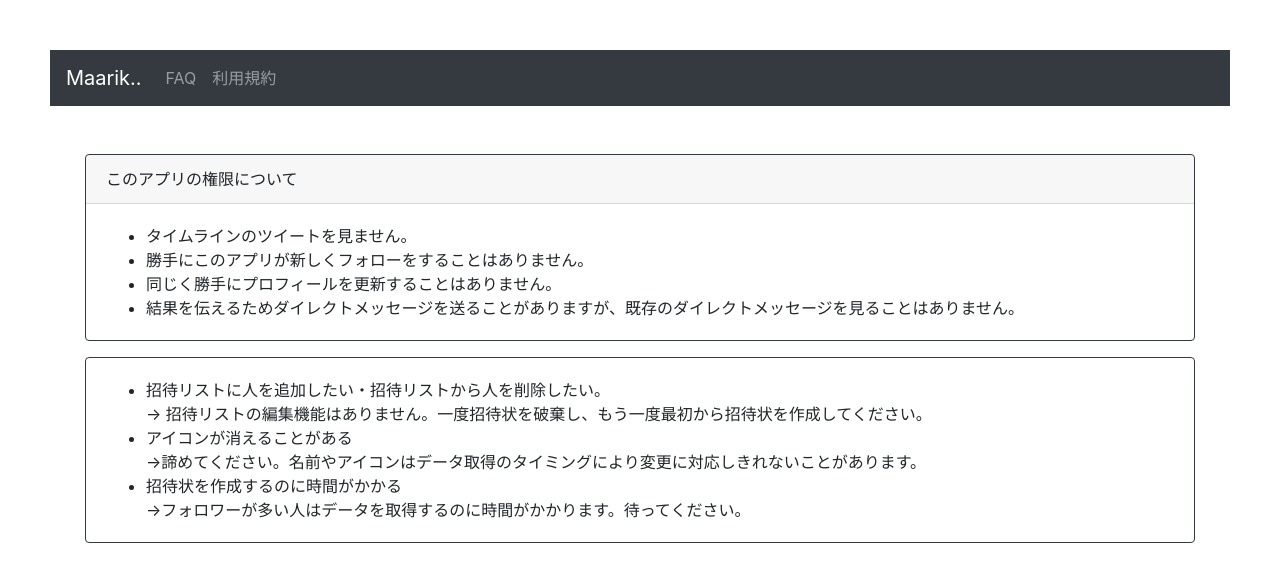
After one commit to hitowaft/NGAC, a Flask app: page /faq in a window 1280 px wide. The commit adds this page. Shown: the top 582 px of the page. Run offline with Flask 2, Linux system fonts and the light colour scheme; some libraries are stand-ins or nearby versions.

Commit message:
change usage page  to faq, some bug fix

```diff
--- a/src/app_mod/routes.py
+++ b/src/app_mod/routes.py
@@ -206,12 +206,14 @@ def message_confirmation():
     if not form.validate_on_submit():
         flash("メッセージは127文字以下で入力してください")
 
-        return render_template("/message_and_date.html", form=form)
+        return render_template("/message_and_date.html", form=form, info_added_followers=info_added_followers)
 
 
     session["invite_message"]  = request.form["invite_message"]
     session["selected_date"]  = datetime.datetime.strptime(request.form["calendar"], "%Y-%m-%d")
     session["decline_message"]  = request.form["decline_message"]
+    if session["decline_message"] == "":
+        session["decline_message"] = "no_message"
 
 
     return render_template("/message_confirmation.html", info_added_followers = info_added_followers, invite_message=session["invite_message"], selected_date=session["selected_date"] + datetime.timedelta(hours=23, minutes=59, seconds=59), decline_message=session["decline_message"])
@@ -330,9 +332,9 @@ def show_invitation(host_id):
         return render_template("/invitation.html", result_wanna_meet=result_wanna_meet, decline_message=decline_message, host_user_name=host_user.user_name)
 
 
-@app.route('/usage', methods=["GET"])
-def usage():
-    return render_template("/usage.html")
+@app.route('/faq', methods=["GET"])
+def faq():
+    return render_template("/faq.html")
 
 @app.route('/terms_of_service', methods=["GET"])
 def terms():
--- a/src/app_mod/static/main.js
+++ b/src/app_mod/static/main.js
@@ -15,4 +15,8 @@ $(function(){
       }
   });
 
+  $("#toggle-btn").on('click', function(){
+    $(this).button('toggle').text('会いたい');
+  });
+
 });
--- /dev/null
+++ b/src/app_mod/templates/faq.html
@@ -0,0 +1,38 @@
+{% extends "layout.html" %}
+{% block content %}
+
+<div class="container mt-5">
+  <div class="row">
+    <div class="col card border-dark mb-3 p-0">
+      <div class="card-header">
+        このアプリの権限について
+      </div>
+      <div class="card-body">
+        <ul class="card-text">
+          <li>タイムラインのツイートを見ません。</li>
+          <li>勝手にこのアプリが新しくフォローをすることはありません。</li>
+          <li>同じく勝手にプロフィールを更新することはありません。</li>
+          <li>結果を伝えるためダイレクトメッセージを送ることがありますが、既存のダイレクトメッセージを見ることはありません。</li>
+        </ul>
+      </div>
+    </div>
+  </div>
+  <div class="row">
+    <div class="col card border-dark mb-3 p-0">
+      <div class="card-body">
+        <ul class="card-text">
+          <li>招待リストに人を追加したい・招待リストから人を削除したい。</li>→
+            招待リストの編集機能はありません。一度招待状を破棄し、もう一度最初から招待状を作成してください。
+          <li>アイコンが消えることがある</li>→諦めてください。名前やアイコンはデータ取得のタイミングにより変更に対応しきれないことがあります。
+          <li>招待状を作成するのに時間がかかる</li>→フォロワーが多い人はデータを取得するのに時間がかかります。待ってください。
+        </ul>
+      </div>
+    </div>
+  </div>
+</div>
+
+
+
+
+
+{% endblock %}
--- a/src/app_mod/templates/invitation.html
+++ b/src/app_mod/templates/invitation.html
@@ -15,9 +15,10 @@
   {% else %}
   <div class="container">
     <div class="row pt-3">
-      <div class="col-12 mb-3">
-        <p>残念ながら今回あなたはリストに載っていませんでした。この結果が{{host_user_name}}さんに知られることはありません。</p>
+      <div class="col-12 mb-3 lead">
+        <p>残念ながら今回あなたはリストに載っていませんでした。あなたが会いたいと思っていたことを{{host_user_name}}さんに知られることはありません。</p>
       </div>
+      {% if decline_message != "no_message" %}
       <div class="col card border-secondary mb-3 p-0">
         <div class="card-header">
           {{host_user_name}}さんからリストに載っていなかった人へのメッセージ
@@ -26,6 +27,7 @@
           <p>{{ decline_message }}</p>
         </div>
       </div>
+      {% endif %}
     </div>
   </div>
   {% endif %}
--- a/src/app_mod/templates/layout.html
+++ b/src/app_mod/templates/layout.html
@@ -22,7 +22,7 @@
   <header>
     <div class="bs-component">
       <nav class="navbar navbar-expand-lg navbar-dark bg-dark">
-      <a class="navbar-brand" href="/">コミュ障アプリ（仮</a>
+      <a class="navbar-brand" href="/">Maarik..</a>
       <button class="navbar-toggler" type="button" data-toggle="collapse" data-target="#navbarColor03" aria-controls="navbarColor03" aria-expanded="false" aria-label="Toggle navigation">
         <span class="navbar-toggler-icon"></span>
       </button>
@@ -33,7 +33,7 @@
             <a class="nav-link" href="#">トップ <span class="sr-only">(current)</span></a>
           </li> -->
           <li class="nav-item">
-            <a class="nav-link" href="/usage">使い方</a>
+            <a class="nav-link" href="/faq">FAQ</a>
           </li>
           <li class="nav-item">
             <a class="nav-link" href="/terms_of_service">利用規約</a>
@@ -42,21 +42,27 @@
       </div>
     </nav>
     <!-- <a href="/">TOP</a>
-    <a href="/usage">使い方</a> -->
+    <a href="/faq">使い方</a> -->
   </header>
 
   <body>
+    <div class="container">
+
     {% with messages = get_flashed_messages() %}
        {% if messages %}
        <ul>
           {% for message in messages %}
-          <li class="flash_message">{{ message }}</li>
+          <li class="flash_message row text-danger lead justify-content-end mt-md-3">{{ message }}</li>
           {% endfor %}
       </ul>
       {% endif %}
       {% endwith %}
     {% block content %}{% endblock %}
+  </div>
+
     <script src="http://ajax.googleapis.com/ajax/libs/jquery/1.9.1/jquery.min.js"></script>
     <script type="text/javascript" src="/static/bootstrap.min.js"></script>
+    <script src="/static/main.js"></script>
+
   </body>
 </html>
--- a/src/app_mod/templates/message_confirmation.html
+++ b/src/app_mod/templates/message_confirmation.html
@@ -16,10 +16,12 @@
     {{ invite_message }}<br>
   <h3>選択した締切日</h3>
     {{ selected_date }}<br>
+  {% if decline_message != "no_message" %}
   <h3>選択しなかったフォロワーに表示されるメッセージ</h3>
     {{ decline_message }}<br>
+  {% endif %}
 
-  <input type="submit" class="btn btn-outline-primary" name="tweet" value="ツイートする">
+  <input type="submit" class="btn btn-outline-primary mt-5" name="tweet" value="ツイートする">
 </form>
 
 <!-- <form class="" action="/remove_messages" method="post">
--- a/src/app_mod/templates/select_users.html
+++ b/src/app_mod/templates/select_users.html
@@ -38,4 +38,5 @@
 
 </div>
 
+
 {% endblock %}
--- a/src/app_mod/templates/terms_of_service.html
+++ b/src/app_mod/templates/terms_of_service.html
@@ -4,7 +4,7 @@
   <div class="row">
     <div class="col-12 mt-5">
       <h1>利用規約</h1>
-      <p>この利用規約（以下，「本規約」といいます。）は，＿＿＿＿＿（以下，「当サイト」といいます。）がこのウェブサイト上で提供するサービス（以下，「本サービス」といいます。）の利用条件を定めるものです。登録ユーザーの皆さま（以下，「ユーザー」といいます。）には，本規約に従って，本サービスをご利用いただきます。</p>
+      <p>この利用規約（以下，「本規約」といいます。）は，Maarik..（以下，「当サイト」といいます。）がこのウェブサイト上で提供するサービス（以下，「本サービス」といいます。）の利用条件を定めるものです。登録ユーザーの皆さま（以下，「ユーザー」といいます。）には，本規約に従って，本サービスをご利用いただきます。</p>
 
       <h2>第1条（適用）</h2>
       <ol>
--- a/src/app_mod/templates/top.html
+++ b/src/app_mod/templates/top.html
@@ -9,7 +9,7 @@
         <p>Twitterの相互フォロワーさんに会ってみたい！でも直接誘う勇気はない…。そんなお悩みを解決します。</p>
 
         <div class="card border-primary mb-5">
-          <p class="mb-0"><small><a href="/terms_of_service" target="_blank">利用規約</a>に同意してログイン↓</small></p>
+          <p class="mb-0"><small><a href="/terms_of_service" target="_blank">利用規約</a>に同意して開始する↓</small></p>
           <form class="form-group" action="/twitter/request_token" method="GET">
             <input class="mt-0 ml-3" type="image" src="/static/sign-in-with-twitter-gray.png">
           </form>
```
Also changed, not shown: src/app_mod/templates/message_and_date.html (+7 -5 lines), src/app_mod/templates/show_status.html (+5 -2 lines), src/app_mod/templates/usage.html (deleted, +0 -24 lines).
